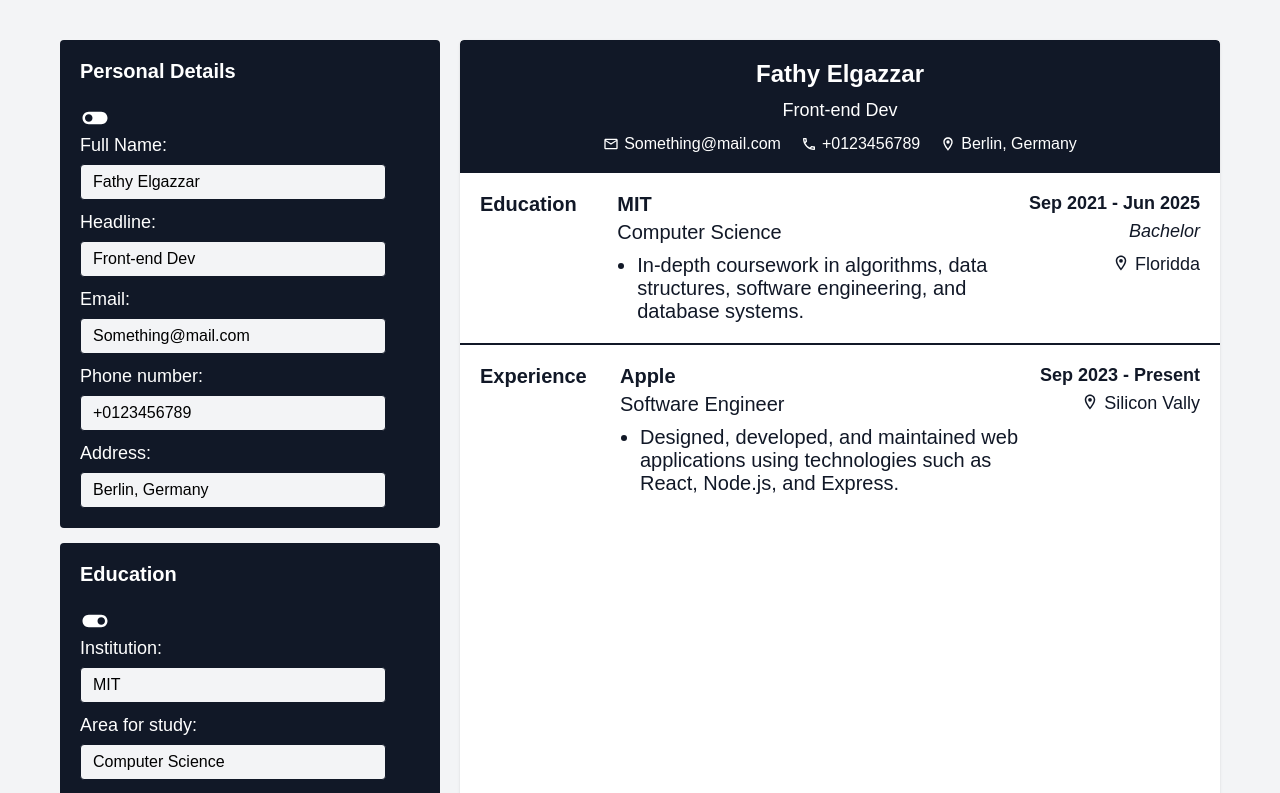
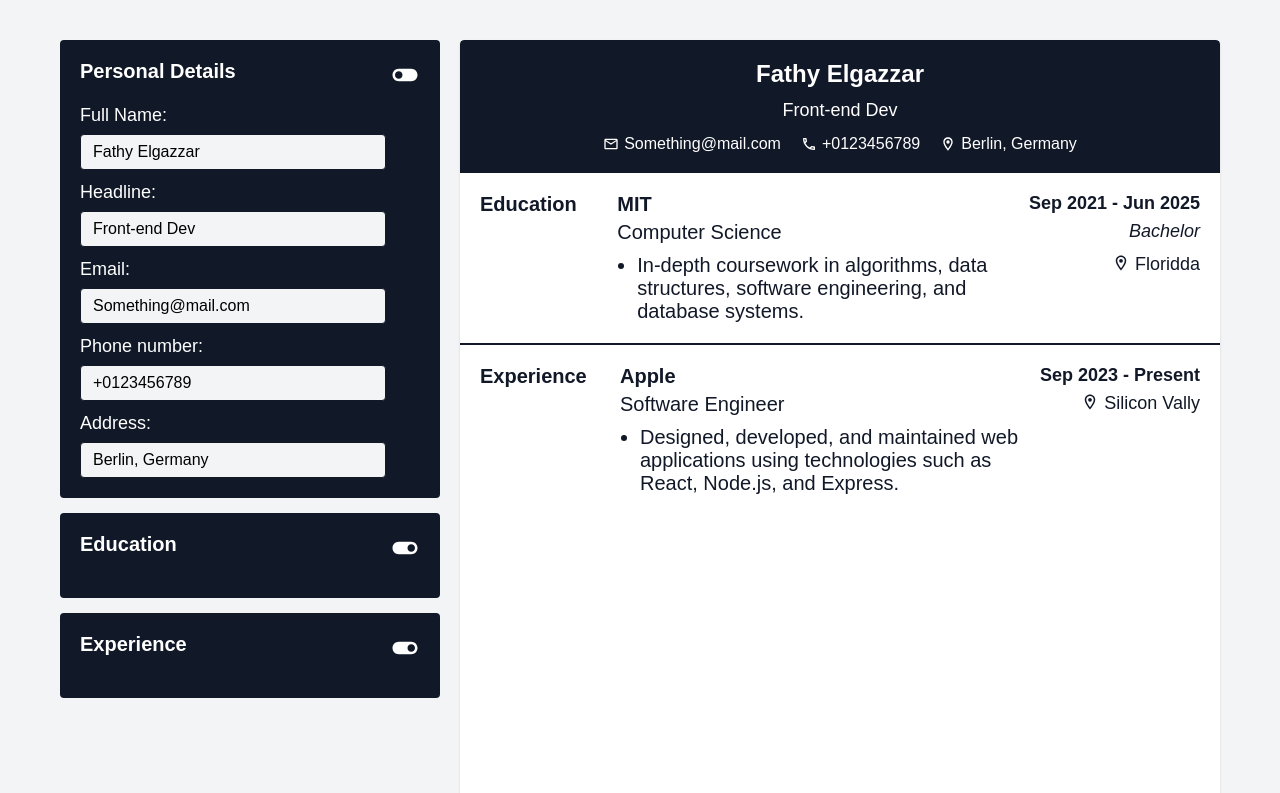
Before and after one commit to gazzaar/cv-craft, a React (Vite) app: page / in a window 1280 px wide. Shown: the top 793 px of the page. Built offline with nearby package versions, Linux system fonts and the light colour scheme.

Commit message:
style: Adjust form header style to add buttons

```diff
--- a/src/styles/edit.css
+++ b/src/styles/edit.css
@@ -1,7 +1,6 @@
 .header {
   align-self: flex-start;
   font-size: 2rem;
-  margin-bottom: 2rem;
 }
 .form {
   background-color: #111827;
@@ -60,3 +59,23 @@ textarea:focus {
     min-height: 100px;
   }
 }
+
+.toggle__form.show {
+  max-height: 100%;
+  visibility: visible;
+  opacity: 1;
+  transition: 0.6s all ease;
+}
+
+.toggle__form.hide {
+  max-height: 0;
+  visibility: hidden;
+  opacity: 0;
+}
+
+.form-header {
+  display: flex;
+  align-items: center;
+  justify-content: space-between;
+  margin-bottom: 1.5rem;
+}
```
